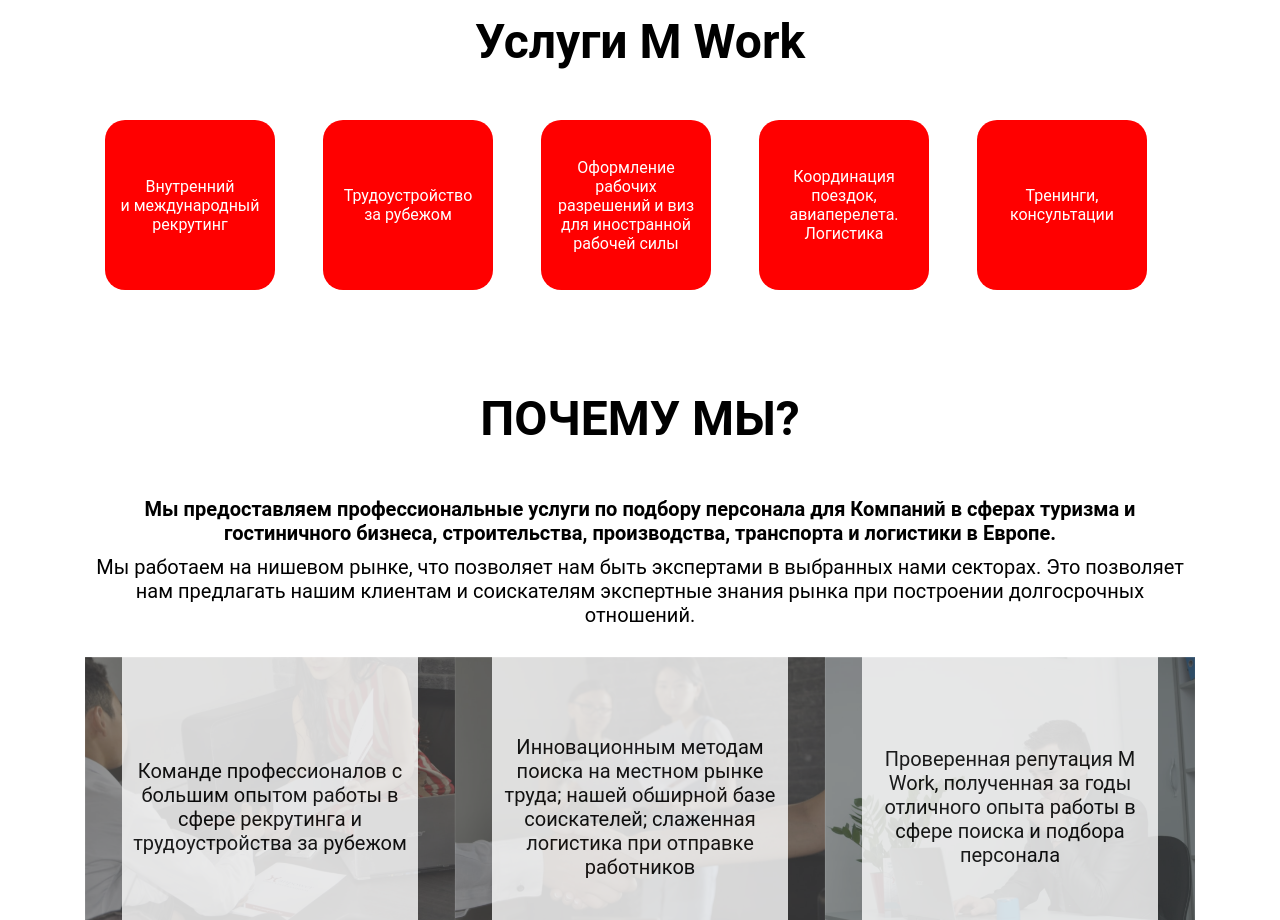
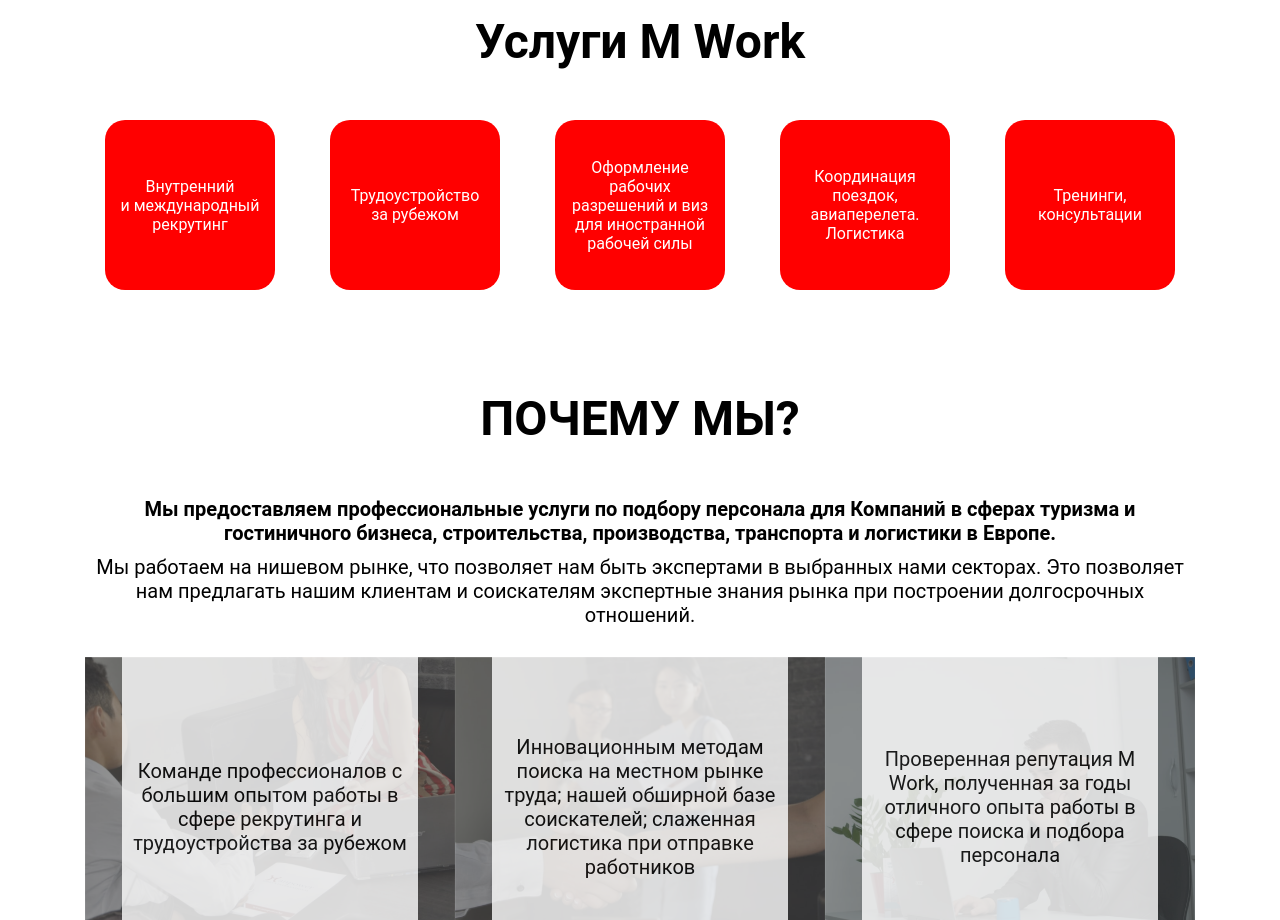
Before and after one commit to emir-naiz/MWork, a plain HTML site: page index.html in a window 1280 px wide. Shown: the part 1060-1980 px from the top of the page. Drawn offline with Linux system fonts and the light colour scheme.

Commit message:
change display grid

```diff
--- a/src/css/services.css
+++ b/src/css/services.css
@@ -9,9 +9,8 @@
 }
 
 .section-services_top {
-    display: grid;
-    grid-template-columns: repeat(auto-fit, minmax(198px, 1fr));
-    grid-gap: 20px;
+    display: flex;
+    justify-content: space-between;
     padding: 0 20px;
 }
 
```
